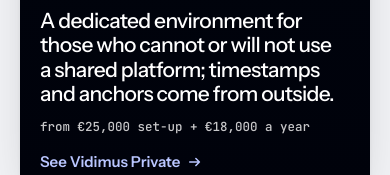
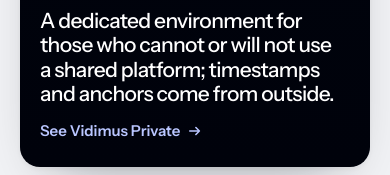
Before and after one commit to oskarverschoren/vidimus-site, a plain HTML site: page index.html in a window 390 px wide. Shown: the part 3938-4113 px from the top of the page. Drawn offline with Linux system fonts and the light colour scheme.

Commit message:
chore: Vidimus Private-prijs weg van de homepage (EN en NL); de prijs blijft op private.html
Co-Authored-By: Claude Opus 5.5 <noreply@anthropic.com>

```diff
--- a/hub.css
+++ b/hub.css
@@ -138,7 +138,6 @@ html.js body.hub .rv { opacity: 1; transform: none; }
 .hub .hb-prive-tekst { display: grid; align-content: center; justify-items: start; gap: 12px; min-width: 0; padding: clamp(24px, 3vw, 40px); }
 .hub .hb-prive-tekst em { display: flex; flex-wrap: wrap; align-items: center; gap: 10px; font-size: 15px; font-weight: 600; font-style: normal; letter-spacing: -.01em; }
 .hub .hb-prive-tekst b { max-width: 25em; font-size: clamp(21px, 1rem + .9vw, 30px); font-weight: 500; line-height: 1.16; letter-spacing: -.03em; text-wrap: balance; }
-.hub .hb-prive-prijs { font: 500 14px/1.5 var(--mono); color: rgba(255, 255, 255, .78); }
 .hub .hb-prive-tekst i { display: inline-flex; align-items: center; gap: 8px; margin-top: 2px; font-style: normal; font-weight: 600; color: #B9C6FF; }
 .hub .hb-prive-tekst i svg { width: 14px; height: 14px; transition: transform 150ms var(--pr-uit); }
 .hub .hb-prive:hover .hb-prive-tekst i svg { transform: translateX(3px); }
@@ -148,7 +147,6 @@ html.js body.hub .rv { opacity: 1; transform: none; }
 @media (max-width: 720px) {
   .hub .hb-prive { flex-direction: column-reverse; gap: 0; min-height: 0; }
   .hub .hb-prive-tekst { padding: 4px 20px 24px; }
-  .hub .hb-prive-prijs { font-size: 12.5px; }
   .hub .hb-prive-beeld img { width: 100%; height: auto; min-height: 0; }
   .hub .hb-prive-beeld::before { inset: auto 0 0 0; width: auto; height: 26%; background: linear-gradient(0deg, #00030C, rgba(0, 3, 12, 0)); }
 }
--- a/index.html
+++ b/index.html
@@ -327,7 +327,6 @@
       <span class="hb-prive-tekst">
         <em>Vidimus Private <span class="pr-opbouw">On request</span></em>
         <b>A dedicated environment for those who cannot or will not use a shared platform; timestamps and anchors come from outside.</b>
-        <span class="hb-prive-prijs">from&nbsp;€25,000 set-up + €18,000 a&nbsp;year</span>
         <i>See Vidimus Private<svg aria-hidden="true"><use href="#i-arrow"/></svg></i>
       </span>
       <span class="hb-prive-beeld"><img src="assets/illustratie/prive-900.webp" srcset="assets/illustratie/prive-900.webp 900w, assets/illustratie/prive-1800.webp 1800w" sizes="(max-width: 720px) 92vw, 400px" width="900" height="763" alt="" loading="lazy" decoding="async"></span>
```
Also changed, not shown: nl/index.html (+0 -1 lines).
